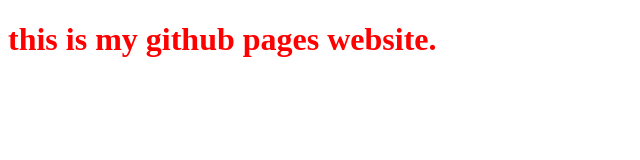
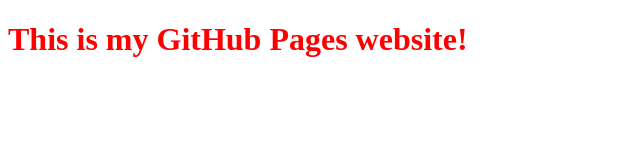
Before and after one commit to Weav3/Weav3.github.io, a plain HTML site: page index.html in a window 1280 px wide. Shown: the whole page, without its empty margins (0-640 px from the left). Drawn offline with Linux system fonts and the light colour scheme.

Commit message:
style and more

```diff
--- a/index.html
+++ b/index.html
@@ -11,6 +11,6 @@
             </style>
         </head>
         <body>
-            <h1>this is my github pages website.</h1>
+            <h1>This is my GitHub Pages website!</h1>
         </body>
     </html>
```
